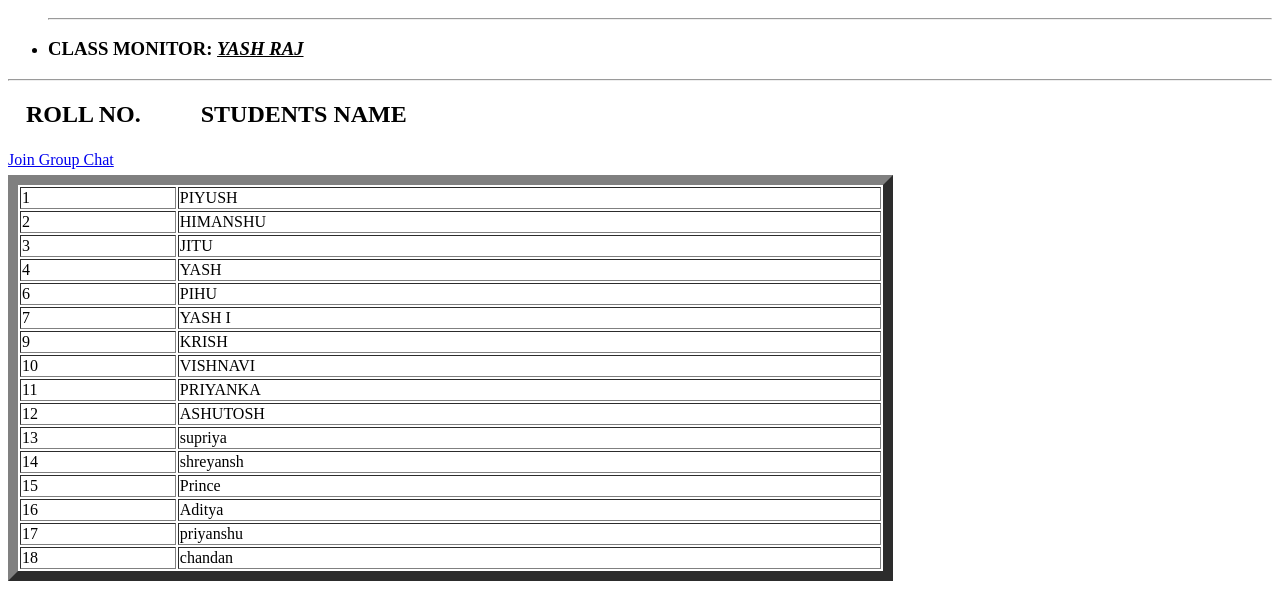
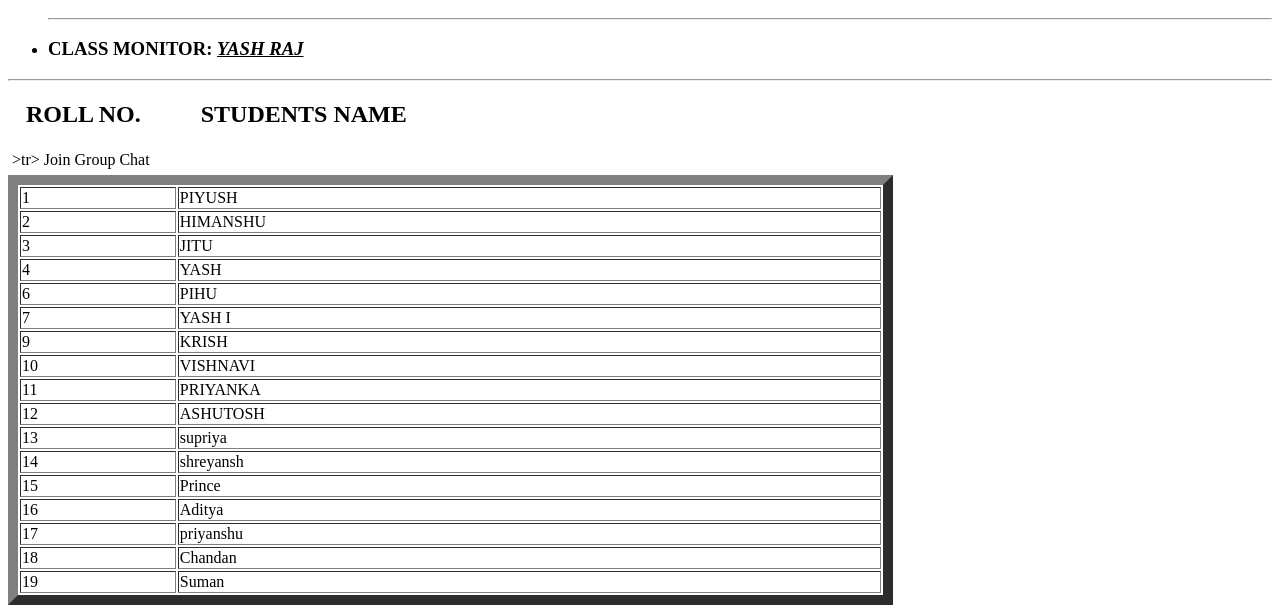
Before and after one commit to tanushraj00/yash, a plain HTML site: page welcome.html in a window 1280 px wide. Shown: the part 217-830 px from the top of the page. Before the commit the page ends 806 px from the top, so only its background shows below. Drawn offline with Linux system fonts and the light colour scheme.

Commit message:
Update welcome.html

```diff
--- a/welcome.html
+++ b/welcome.html
@@ -94,12 +94,19 @@
 <td>priyanshu</td>
 </tr>
 
-<tr>
+>tr>
 <td>18</td>
-<td>chandan</td>
+<td>Chandan</td>
 </tr>
 
-<a href="group.html">Join Group Chat</a>
+<tr>
+<td>19</td>
+<td>Suman</td>
+</tr>
+
+
+
+<a href"https://chat.whatsapp.com/IUu9qeOCGsY64HPc3PN5zI">Join Group Chat</a>
 
 <style>
 .chat-btn{
```
